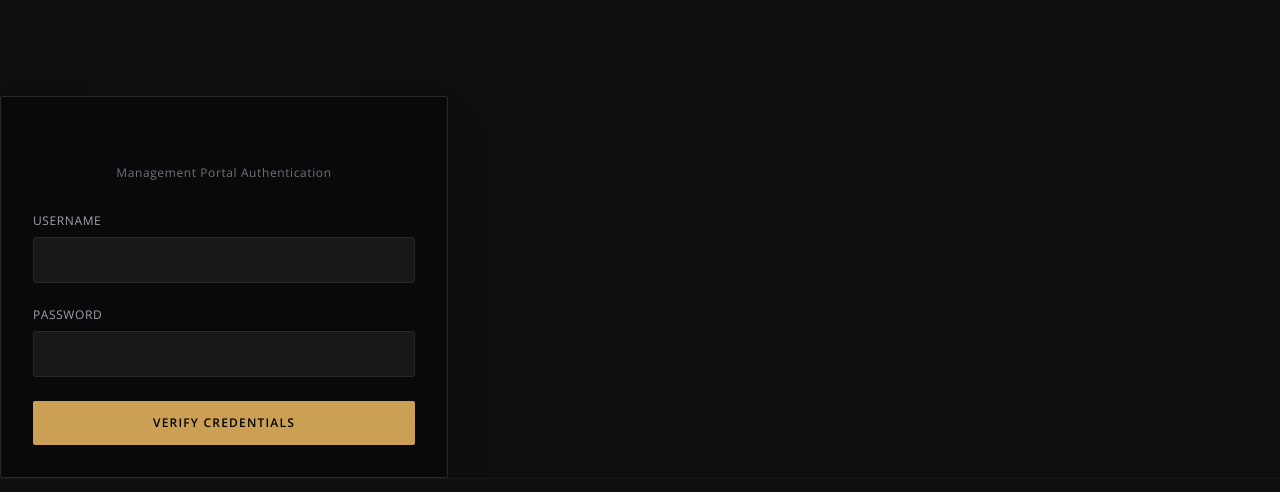
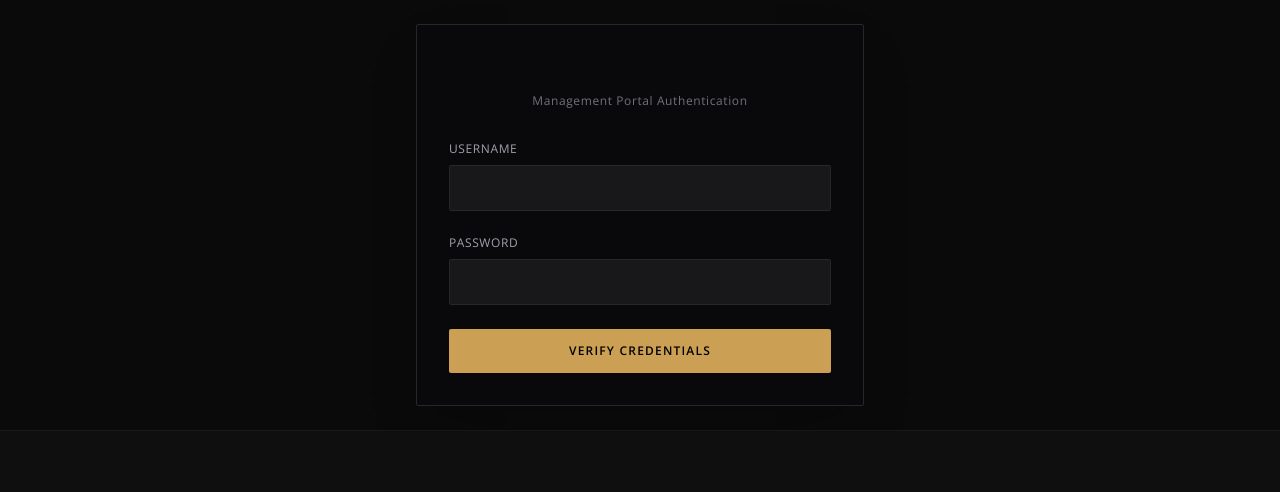
Before and after one commit to ManishBaghel2005/hair-salon, a plain HTML site: page frontend/login.html in a window 1280 px wide. Shown: the top 492 px of the page. Drawn offline with nearby package versions, Linux system fonts and the light colour scheme.

Commit message:
Center login form on screen and fix layout structure

```diff
--- a/frontend/login.html
+++ b/frontend/login.html
@@ -14,10 +14,11 @@
     />
 
   </head>
-  <body class="overflow-x-hidden pt-24 flex flex-col min-h-screen">
-    <div
-      class="w-full max-w-md bg-zinc-950 border border-zinc-800 p-8 rounded-sm shadow-2xl"
-    >
+  <body class="overflow-x-hidden flex flex-col min-h-screen bg-[#0a0a0a] text-zinc-300 font-body">
+    <main class="flex-grow flex items-center justify-center p-6 w-full">
+      <div
+        class="w-full max-w-md bg-zinc-950 border border-zinc-800 p-8 rounded-sm shadow-2xl"
+      >
       <!-- Brand Header -->
       <div class="text-center mb-8">
         <h1
@@ -107,8 +108,9 @@
           }
         });
     </script>
+    </main>
     <footer
-      class="bg-[#0F0F0F] border-t border-zinc-900 py-16 px-4 md:px-6 text-sm text-zinc-400 font-light mt-auto"
+      class="bg-[#0F0F0F] border-t border-zinc-900 py-16 px-4 md:px-6 text-sm text-zinc-400 font-light mt-auto w-full"
     >
       <div
         class="max-w-7xl mx-auto grid grid-cols-1 md:grid-cols-2 lg:grid-cols-4 gap-12"
```
